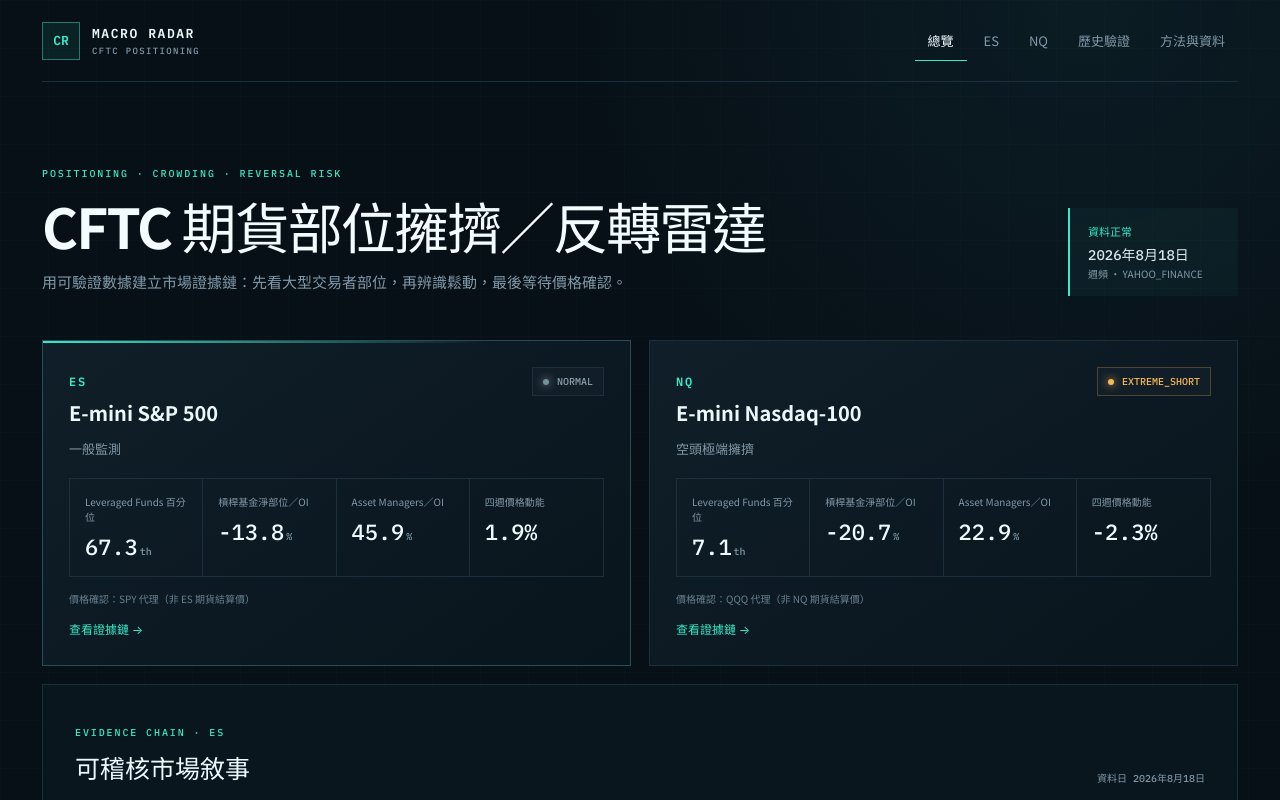
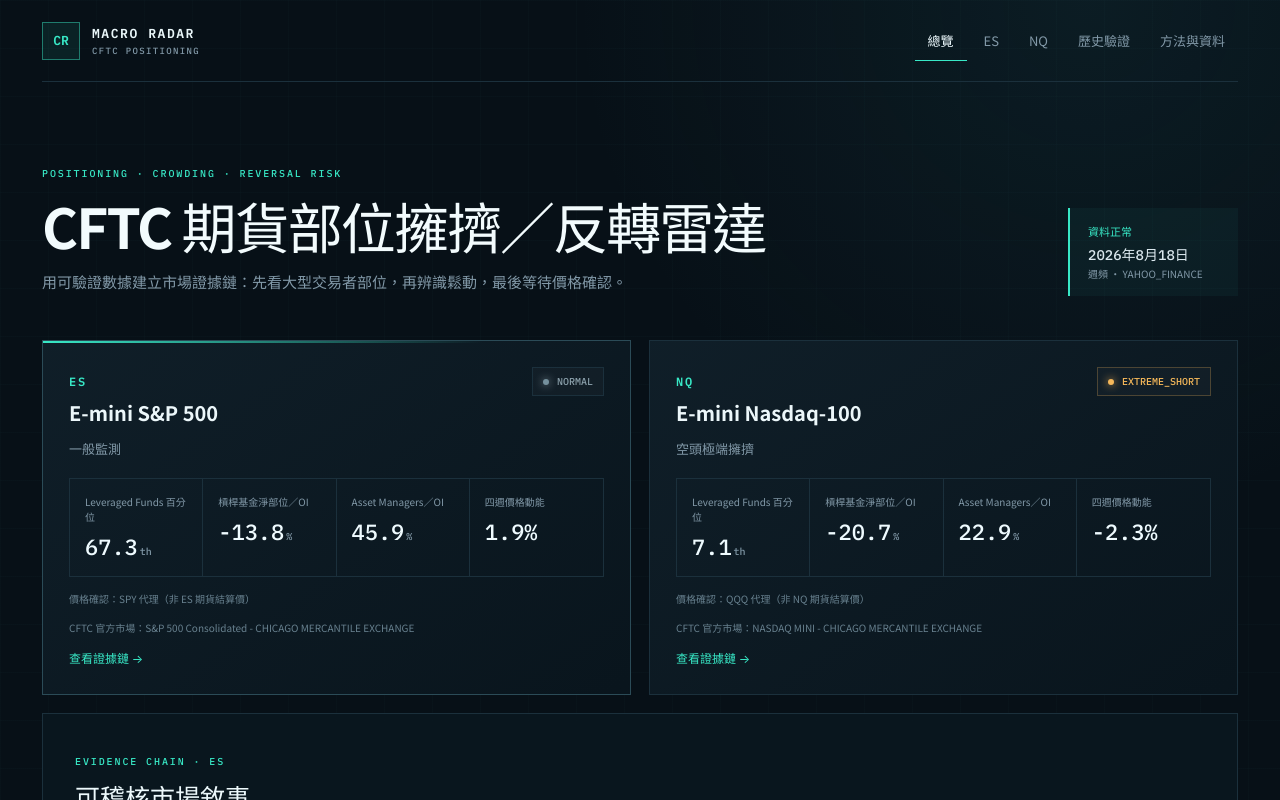
Before and after one commit to ZBH0421/gsquant, a React (Vite) app in the folder projects/cot-radar/web/: page / in a window 1280 px wide. Shown: the top 800 px of the page. Built offline with nearby package versions, Linux system fonts and the light colour scheme.

Commit message:
fix: disclose source market and release timing assumptions

```diff
--- a/projects/cot-radar/web/src/App.tsx
+++ b/projects/cot-radar/web/src/App.tsx
@@ -141,6 +141,9 @@ function MarketCard({
         </div>
       </div>
       <div className="proxy-line">價格確認：{proxy} 代理（非 {market.symbol} 期貨結算價）</div>
+      {market.market_name && (
+        <div className="proxy-line">CFTC 官方市場：{market.market_name}</div>
+      )}
       <button className="text-button" onClick={onSelect} aria-pressed={active}>
         查看證據鏈 <span aria-hidden="true">→</span>
       </button>
@@ -291,7 +294,7 @@ function BacktestView({ data }: { data: BacktestData }) {
         </div>
       </div>
       <p className="section-intro">
-        報酬從 COT 實際可得後的第一個週線價格開始計算，避免把週二部位提前視為已知。
+        報酬從 COT 正常排程可得後的第一個週線價格開始計算；假日或營運延遲未逐筆重建，延遲週的結果可能偏樂觀。
       </p>
       {rows.length === 0 ? (
         <div className="empty-state">現有資料尚無足夠的完整訊號樣本；系統不會用不足樣本製造結論。</div>
@@ -327,7 +330,7 @@ function MethodView({ status }: { status: StatusData }) {
         <div><span className="eyebrow">METHODOLOGY</span><h2>方法與資料</h2></div>
       </div>
       <div className="method-grid">
-        <article><span>01</span><h3>資料口徑</h3><p>CFTC TFF Futures Only；週二部位通常週五發布。系統以實際可得時間對齊價格，避免偷看未發布資料。</p></article>
+        <article><span>01</span><h3>資料口徑</h3><p>CFTC TFF Futures Only；週二部位通常週五發布。系統使用排定發布時間對齊價格；假日或營運延遲可能使實際發布更晚，歷史驗證未逐筆重建例外發布時間。</p></article>
         <article><span>02</span><h3>擁擠衡量</h3><p>Leveraged Funds 淨部位除以總 OI，使用 156 週 prior-only 歷史窗計算百分位；當期值不進入自己的參考分布。</p></article>
         <article><span>03</span><h3>狀態機</h3><p>第 90／10 百分位定義 EXTREME；退出極端且部位反向變化為 UNWINDING；代理價格的 10 週均線與 4 週動能共同確認。</p></article>
         <article><span>04</span><h3>價格代理</h3><p>ES 使用 SPY、NQ 使用 QQQ。它們只用於週頻方向確認，不等同 ES／NQ 期貨結算價，也不作精確損益回測。</p></article>
```
